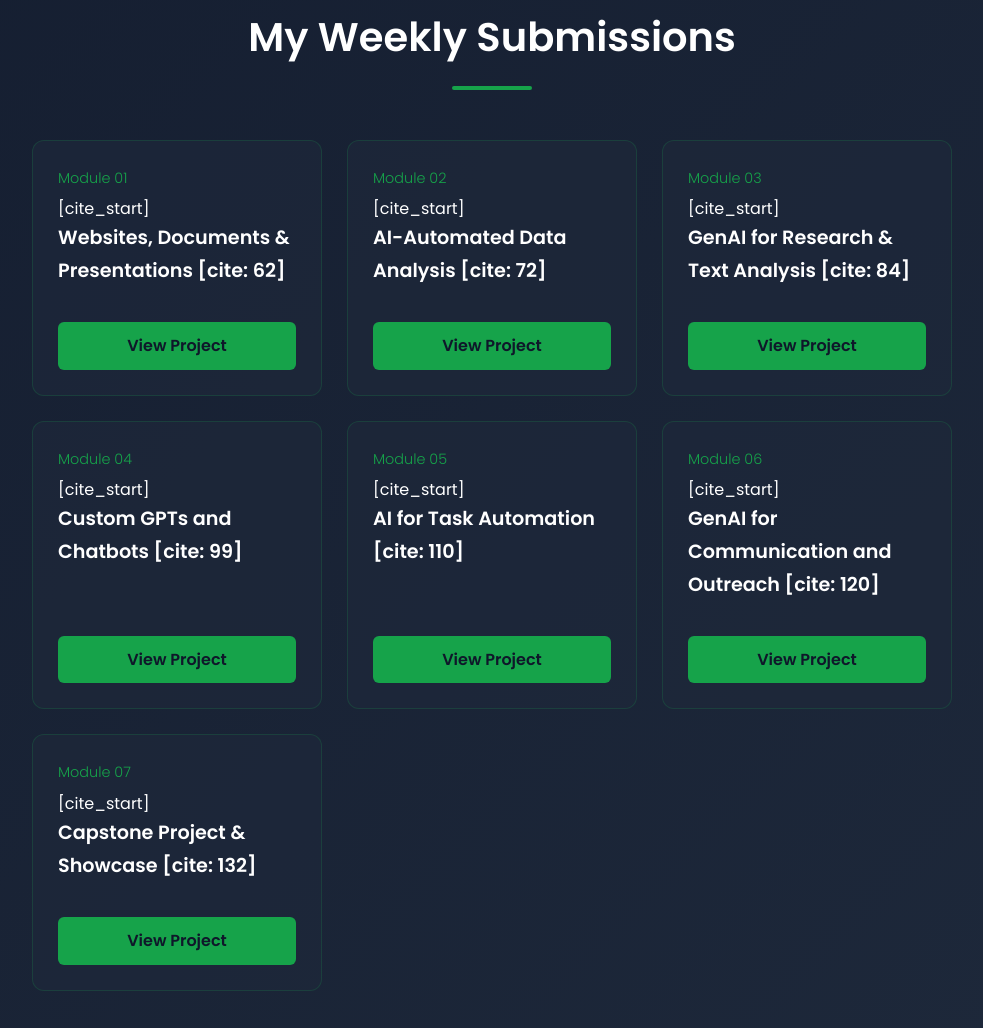
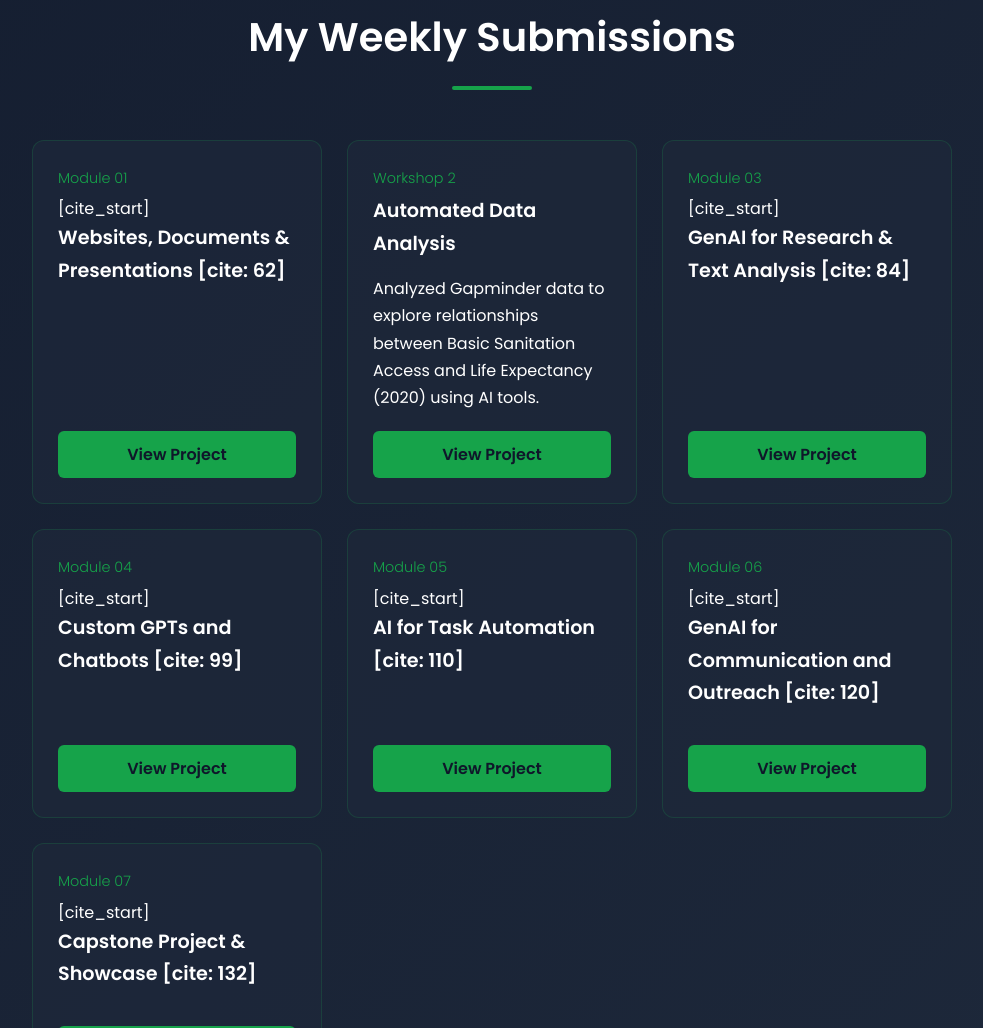
Before and after one commit to markonoja/graph-ai-portfolio, a plain HTML site: page index.html in a window 1280 px wide. Shown: the part 1772-2800 px from the top of the page, without its empty margins (148-1131 px from the left). Drawn offline with Linux system fonts and the light colour scheme.

Commit message:
Update portfolio to reflect Mark Onoja's details

```diff
--- a/index.html
+++ b/index.html
@@ -3,7 +3,7 @@
 <head>
     <meta charset="UTF-8">
     <meta name="viewport" content="width=device-width, initial-scale=1.0">
-    <title>Victor Meza - Generative AI Portfolio</title>
+    <title>Mark Onoja - Generative AI Portfolio</title>
     <style>
         @import url('https://fonts.googleapis.com/css2?family=Poppins:wght@300;400;600;700&display=swap');
 
@@ -200,8 +200,8 @@
 
     <header class="hero">
         <div class="container">
-            <img src="https://github.com/markonoja/graph-ai-portfolio/blob/main/My%20Passport%20-%20smallest1112.jpg?raw=true" alt="Victor Meza Profile Avatar" class="profile-avatar">
-            <h1>Victor Meza</h1>
+            <img src="https://github.com/markonoja/graph-ai-portfolio/blob/main/My%20Passport%20-%20smallest1112.jpg?raw=true" alt="Mark Onoja Profile Avatar" class="profile-avatar">
+            <h1>Mark Onoja</h1>
             <p>A Portfolio for the Generative AI for Work & Research Course</p>
         </div>
     </header>
@@ -244,10 +244,11 @@
 
                     <div class="submission-card">
                         <div>
-                           <span class="week-number">Module 02</span>
-                           [cite_start]<h3>AI-Automated Data Analysis [cite: 72]</h3>
+                           <span class="week-number">Workshop 2</span>
+                           <h3>Automated Data Analysis</h3>
+                           <p>Analyzed Gapminder data to explore relationships between Basic Sanitation Access and Life Expectancy (2020) using AI tools.</p>
                         </div>
-                        <a href="#" class="submission-link">View Project</a>
+                        <a href="https://github.com/markonoja/graph-ai-portfolio/blob/main/sanitation_lex.html" class="submission-link">View Project</a>
                     </div>
 
                     <div class="submission-card">
@@ -297,7 +298,7 @@
 
     <footer class="footer">
         <div class="container">
-            <p>&copy; 2025 Victor Meza. [cite_start]Portfolio created for <a href="https://www.thegraphcourses.org" target="_blank">The GRAPH Courses</a>[cite: 43].</p>
+            <p>&copy; 2025 Mark Onoja. [cite_start]Portfolio created for <a href="https://www.thegraphcourses.org" target="_blank">The GRAPH Courses</a>[cite: 43].</p>
         </div>
     </footer>
 
```
